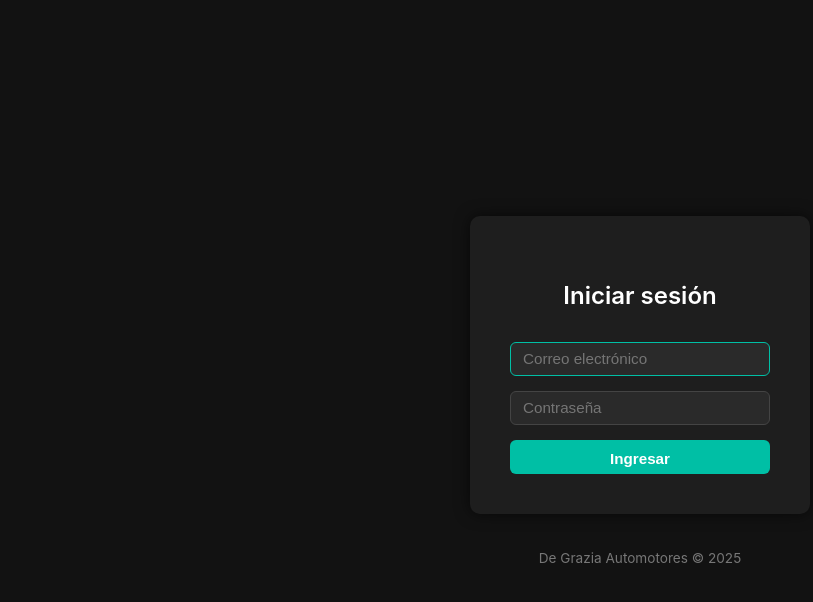
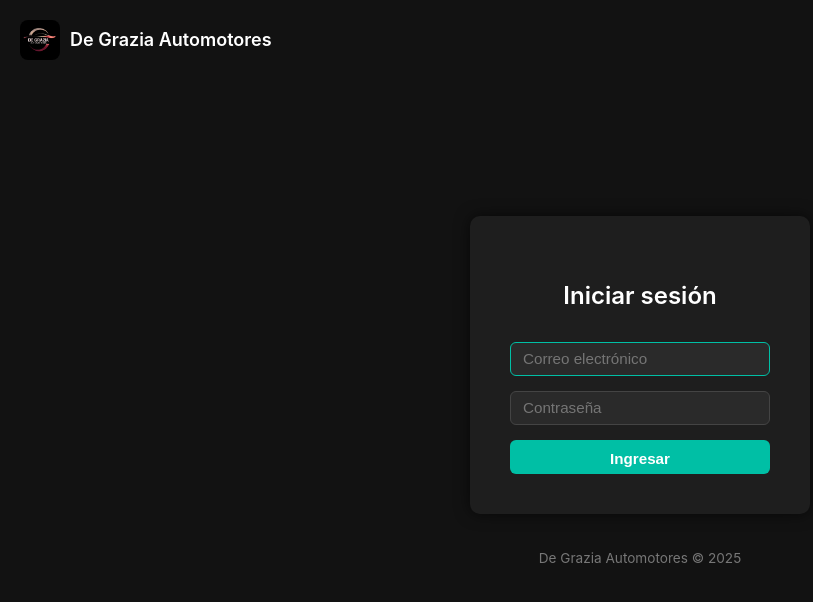
Before and after one commit to pablodexsa/autos-frontend, a React (Vite) app: page /login in a window 1280 px wide. Shown: the top 602 px of the page, without its empty margins (0-813 px from the left). Built offline with nearby package versions, Linux system fonts and the light colour scheme.

Commit message:
Actualizaci≤n

```diff
--- a/src/App.tsx
+++ b/src/App.tsx
@@ -24,7 +24,6 @@ import Installments from "./pages/Installments";
 import BudgetReports from "./pages/BudgetReports";
 import ReservationsPage from "./pages/ReservationsPage";
 import ReservationListPage from "./pages/ReservationListPage";
-
 
 /**
  * Layout principal del sistema
@@ -90,9 +89,23 @@ const App = () => {
                       </ProtectedRoute>
                     }
                   />
-                  <Route path="/reservations" element={<ReservationsPage />} />
-		  <Route path="/reservation-list" element={<ReservationListPage />} />
-		  <Route path="/reservations/edit/:id" element={<ReservationsPage />} />			    <Route
+                  <Route
+                    path="/reservations"
+                    element={
+                      <ProtectedRoute>
+                        <ReservationsPage />
+                      </ProtectedRoute>
+                    }
+                  />
+                  <Route
+                    path="/reservation-list"
+                    element={
+                      <ProtectedRoute>
+                        <ReservationListPage />
+                      </ProtectedRoute>
+                    }
+                  />
+                  <Route
                     path="/sales"
                     element={
                       <ProtectedRoute>
@@ -140,7 +153,14 @@ const App = () => {
                       </ProtectedRoute>
                     }
                   />
-		  <Route path="/budget-reports" element={<BudgetReports />} /> {/* 👈 agregada */}
+                  <Route
+                    path="/budget-reports"
+                    element={
+                      <ProtectedRoute>
+                        <BudgetReports />
+                      </ProtectedRoute>
+                    }
+                  />
                   <Route
                     path="/users"
                     element={
@@ -149,10 +169,11 @@ const App = () => {
                       </ProtectedRoute>
                     }
                   />
-                  {/* Página de inicio */}
+                  {/* Página de inicio protegida */}
                   <Route
                     path="/"
                     element={
+                      <ProtectedRoute>
                         <Box
                           sx={{
                             display: "flex",
@@ -183,6 +204,7 @@ const App = () => {
                           <h1>Bienvenido a De Grazia Automotores</h1>
                           <p>Gestione sus ventas, clientes y presupuestos fácilmente.</p>
                         </Box>
+                      </ProtectedRoute>
                     }
                   />
                 </Routes>
--- a/src/components/ProtectedRoute.tsx
+++ b/src/components/ProtectedRoute.tsx
@@ -16,10 +16,12 @@ const ProtectedRoute: React.FC<ProtectedRouteProps> = ({ children, roles }) => {
     return null; // o un loader si querés
   }
 
+  // Redirige al login si el usuario no está autenticado
   if (!isAuthenticated) {
     return <Navigate to="/login" state={{ from: location }} replace />;
   }
 
+  // Si existen roles definidos, verifica que el usuario tenga el rol adecuado
   if (roles && user && !roles.includes(user.role)) {
     return (
       <div
@@ -39,6 +41,7 @@ const ProtectedRoute: React.FC<ProtectedRouteProps> = ({ children, roles }) => {
     );
   }
 
+  // Si todo está bien, muestra el contenido protegido
   return <>{children}</>;
 };
 
--- a/src/pages/Login.css
+++ b/src/pages/Login.css
@@ -6,6 +6,29 @@
   align-items: center;
   min-height: 100vh;
   flex-direction: column;
+  position: relative;
+}
+
+/* Logo en la esquina superior izquierda */
+.logo-container {
+  position: absolute;
+  top: 20px;
+  left: 20px;
+  display: flex;
+  align-items: center;
+  gap: 10px;
+}
+
+.login-logo {
+  width: 40px;
+  height: 40px;
+  border-radius: 8px;
+}
+
+.login-title {
+  color: #fff;
+  font-size: 18px;
+  font-weight: 600;
 }
 
 .login-form {
--- a/src/pages/Login.tsx
+++ b/src/pages/Login.tsx
@@ -2,6 +2,7 @@ import React, { useState } from "react";
 import { useAuth } from "../context/AuthContext";
 import { login as apiLogin } from "../api/auth";
 import "./Login.css";
+import logo from "../assets/logo.jpeg"; // Importando el logo
 
 export default function Login() {
   const { login } = useAuth();
@@ -32,6 +33,12 @@ export default function Login() {
 
   return (
     <div className="login-container">
+      {/* Logo en la parte superior izquierda */}
+      <div className="logo-container">
+        <img src={logo} alt="De Grazia Automotores" className="login-logo" />
+        <span className="login-title">De Grazia Automotores</span>
+      </div>
+
       <form className="login-form" onSubmit={handleSubmit}>
         <h2>Iniciar sesión</h2>
 
```
Lines whose indentation alone changed are shown as unchanged.
